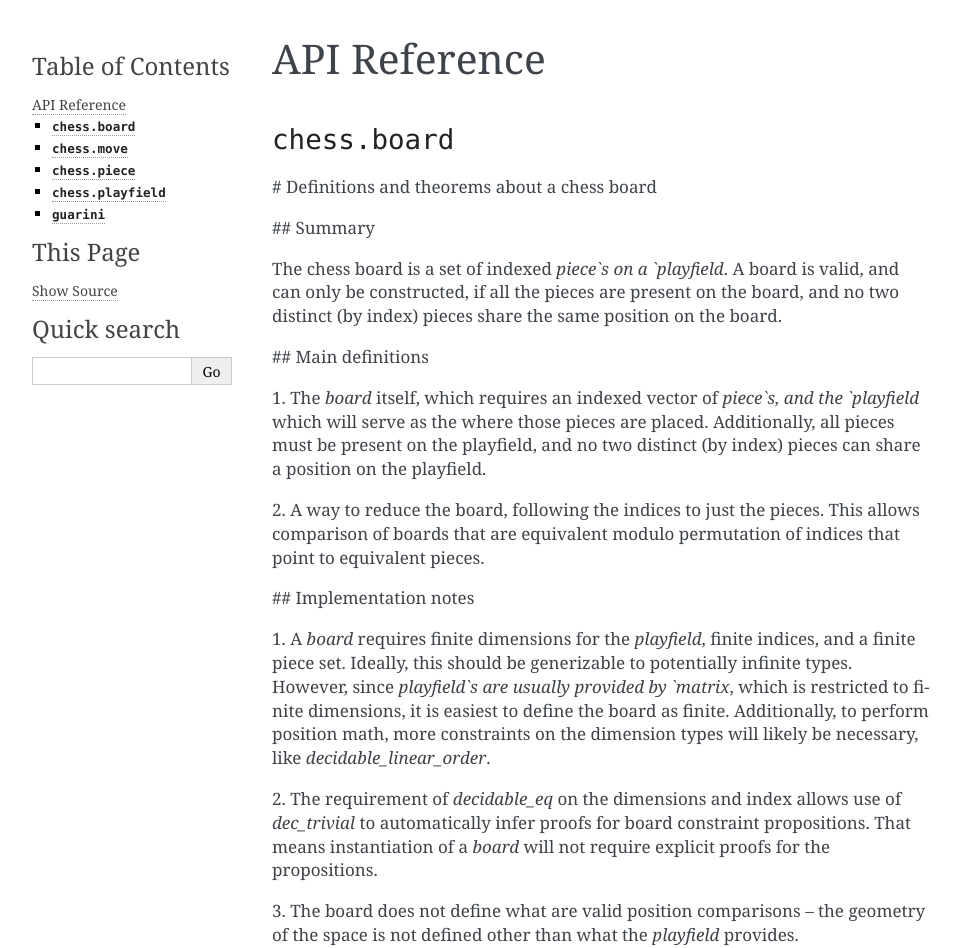
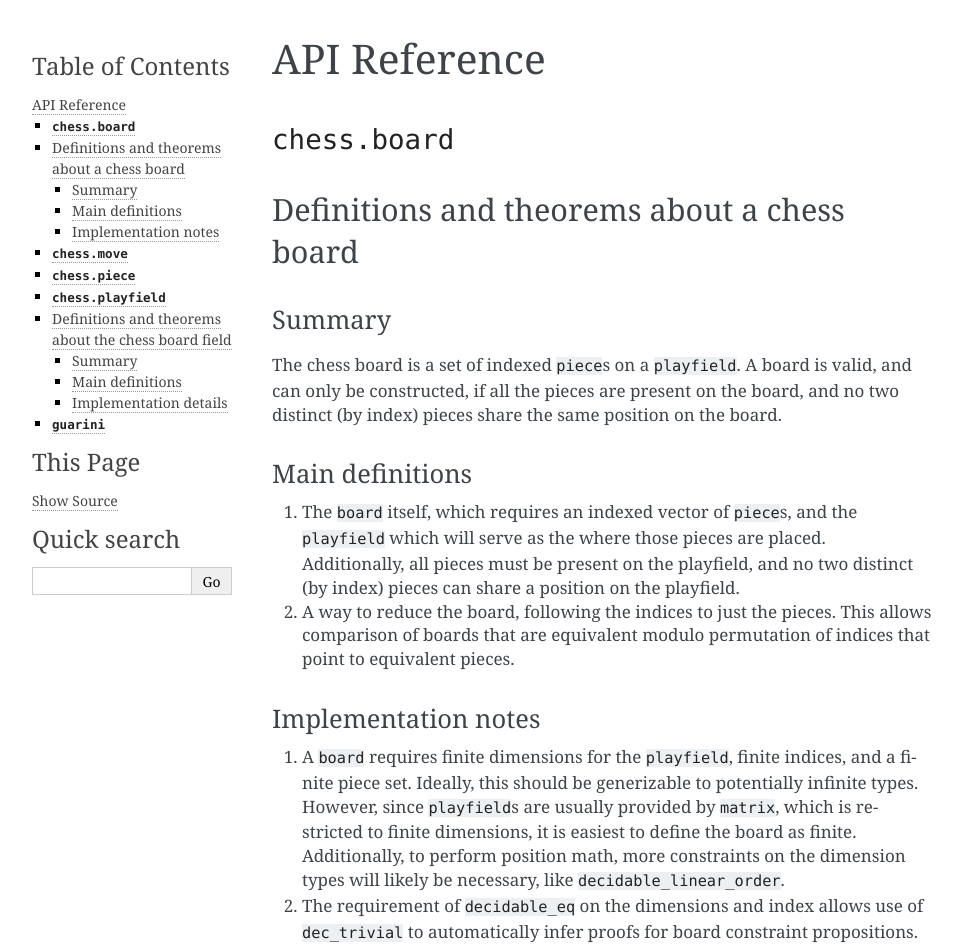
Before and after one commit to Julian/lean-across-the-board, a Sphinx documentation site: the page built from docs/api.rst, in a window 1280 px wide and 1400 px high. Shown: the top 948 px of the window, without its empty margins (148-1110 px from the left). Built offline with Sphinx 7.4.7, drawn with Linux system fonts in a browser that asks for light colours; some of the changed text lies outside the part shown.

Commit message:
Regenerate docs.

```diff
--- a/docs/api.rst
+++ b/docs/api.rst
@@ -3,74 +3,95 @@ API Reference
 =============
 
 ``chess.board``
----------------
+===============
 
-# Definitions and theorems about a chess board
+Definitions and theorems about a chess board
+============================================
 
-## Summary
+Summary
+-------
 
-The chess board is a set of indexed `piece`s on a `playfield`. A board is valid,
-and can only be constructed, if all the pieces are present on the board, and no two
-distinct (by index) pieces share the same position on the board.
+The chess board is a set of indexed ``piece``\ s on a ``playfield``. A
+board is valid, and can only be constructed, if all the pieces are
+present on the board, and no two distinct (by index) pieces share the
+same position on the board.
 
-## Main definitions
+Main definitions
+----------------
 
-1. The `board` itself, which requires an indexed vector of `piece`s,
-and the `playfield` which will serve as the where those pieces are placed.
-Additionally, all pieces must be present on the playfield, and no two distinct (by index)
-pieces can share a position on the playfield.
+1. The ``board`` itself, which requires an indexed vector of
+   ``piece``\ s, and the ``playfield`` which will serve as the where
+   those pieces are placed. Additionally, all pieces must be present on
+   the playfield, and no two distinct (by index) pieces can share a
+   position on the playfield.
 
-2. A way to reduce the board, following the indices to just the pieces. This allows
-comparison of boards that are equivalent modulo permutation of indices that point to
-equivalent pieces.
+2. A way to reduce the board, following the indices to just the pieces.
+   This allows comparison of boards that are equivalent modulo
+   permutation of indices that point to equivalent pieces.
 
-## Implementation notes
+Implementation notes
+--------------------
 
-1. A `board` requires finite dimensions for the `playfield`, finite indices, and a
-finite piece set. Ideally, this should be generizable to potentially infinite types.
-However, since `playfield`s are usually provided by `matrix`, which is restricted
-to finite dimensions, it is easiest to define the board as finite. Additionally,
-to perform position math, more constraints on the dimension types will likely be
-necessary, like `decidable_linear_order`.
+1. A ``board`` requires finite dimensions for the ``playfield``, finite
+   indices, and a finite piece set. Ideally, this should be generizable
+   to potentially infinite types. However, since ``playfield``\ s are
+   usually provided by ``matrix``, which is restricted to finite
+   dimensions, it is easiest to define the board as finite.
+   Additionally, to perform position math, more constraints on the
+   dimension types will likely be necessary, like
+   ``decidable_linear_order``.
 
-2. The requirement of `decidable_eq` on the dimensions and index allows use of
-`dec_trivial` to automatically infer proofs for board constraint propositions.
-That means instantiation of a `board` will not require explicit proofs for the propositions.
+2. The requirement of ``decidable_eq`` on the dimensions and index
+   allows use of ``dec_trivial`` to automatically infer proofs for board
+   constraint propositions. That means instantiation of a ``board`` will
+   not require explicit proofs for the propositions.
 
-3. The board does not define what are valid position comparisons -- the geometry of
-the space is not defined other than what the `playfield` provides.
+3. The board does not define what are valid position comparisons – the
+   geometry of the space is not defined other than what the
+   ``playfield`` provides.
 
-4. Currently, all pieces are constrained by the definition of a board to be present
-on the playfield. That means no capturing moves and no piece introduction moves are possible.
+4. Currently, all pieces are constrained by the definition of a board to
+   be present on the playfield. That means no capturing moves and no
+   piece introduction moves are possible.
+
 
 
 .. definition:: chess.board
 
-    A board is axiomatized as a set of indexable (ergo distinguishable) pieces
-    which are placed on distinct squares of a `playfield`.
+    A board is axiomatized as a set of indexable (ergo distinguishable)
+    pieces which are placed on distinct squares of a ``playfield``.
+
 
 .. definition:: chess.board.board_repr
 
-    A board's representation is just the concatentation of the representations
-    of the `pieces` and `contents` via `board_repr_pieces` and `board_repr_contents`,
-    respectively, with newlines inserted for clarity.
+    A board’s representation is just the concatentation of the
+    representations of the ``pieces`` and ``contents`` via
+    ``board_repr_pieces`` and ``board_repr_contents``, respectively, with
+    newlines inserted for clarity.
+
 
 .. definition:: chess.board.board_repr_contents
 
-    A board's `contents` can be represented by reducing the board according to
-    the indexed vector at `pieces`, and placing the pieces on the `playfield`.
-    We override the default `option K` representation by using `option_wrap`,
-    and supply an underscore to represent empty positions.
+    A board’s ``contents`` can be represented by reducing the board
+    according to the indexed vector at ``pieces``, and placing the pieces on
+    the ``playfield``. We override the default ``option K`` representation
+    by using ``option_wrap``, and supply an underscore to represent empty
+    positions.
+
 
 .. definition:: chess.board.board_repr_instance
 
 
 
+
 .. definition:: chess.board.board_repr_pieces
 
-    A board's `pieces` is a "vector", so `vec_repr` is used to represent it.
+    A board’s ``pieces`` is a “vector”, so ``vec_repr`` is used to represent
+    it.
+
 
 .. definition:: chess.board.has_equiv
+
 
 
 
@@ -78,36 +99,42 @@ on the playfield. That means no capturing moves and no piece introduction moves
 
 
 
+
 .. definition:: chess.board.height
 
     The height of the board.
+
 
 .. definition:: chess.board.reduce
 
     The state of the board, where pieces of the same type are equivalent
 
+
 .. definition:: chess.board.width
 
     The width of the board.
 
+
 .. definition:: chess.option_wrap
 
-    Construct an `option_wrapper` term from a provided `option K` and the `string`
-    that will override the `has_repr.repr` for `none`.
+    Construct an ``option_wrapper`` term from a provided ``option K`` and
+    the ``string`` that will override the ``has_repr.repr`` for ``none``.
+
 
 .. definition:: chess.option_wrapper
 
-    An auxiliary wrapper for `option K` that allows for overriding the `has_repr` instance
-    for `option`, and rather, output just the value in the `some` and a custom provided
-    `string` for `none`.
+    An auxiliary wrapper for ``option K`` that allows for overriding the
+    ``has_repr`` instance for ``option``, and rather, output just the value
+    in the ``some`` and a custom provided ``string`` for ``none``.
+
 
 .. definition:: chess.wrapped_option_repr
 
 
 
+
 ``chess.move``
---------------
-
+==============
 
 
 .. definition:: chess.move
@@ -117,43 +144,54 @@ on the playfield. That means no capturing moves and no piece introduction moves
 
     (Captures are not implemented yet.)
 
+
 .. definition:: chess.move.after_occupied_end
 
     End squares are occupied after a move.
+
 
 .. definition:: chess.move.after_unoccupied_start
 
     Start squares are unoccupied after a move.
 
+
 .. definition:: chess.move.before_after_same
 
     Other squares are unchanged after a move.
+
 
 .. definition:: chess.move.before_occupied_start
 
     Start squares are occupied before a move.
 
+
 .. definition:: chess.move.before_unoccupied_end
 
     End squares are unoccupied before a move.
+
 
 .. definition:: chess.move.no_superimpose
 
     Pieces do not become superimposed after a move.
 
+
 .. definition:: chess.move.perform_move
 
-    A valid `move` on a `board` retains a valid board state.
+    A valid ``move`` on a ``board`` retains a valid board state.
+
 
 .. definition:: chess.move.piece
 
     The piece that is being moved.
 
+
 .. definition:: chess.move.retains_pieces
 
     Pieces do not disappear after a move.
 
+
 .. definition:: chess.move.start_square_is_some
+
 
 
 
@@ -161,8 +199,9 @@ on the playfield. That means no capturing moves and no piece introduction moves
 
 
 
+
 ``chess.piece``
----------------
+===============
 
 Chess piece implementation.
 
@@ -172,7 +211,9 @@ Chess piece implementation.
 
 
 
+
 .. definition:: chess.black_king
+
 
 
 
@@ -180,7 +221,9 @@ Chess piece implementation.
 
 
 
+
 .. definition:: chess.black_pawn
+
 
 
 
@@ -188,7 +231,9 @@ Chess piece implementation.
 
 
 
+
 .. definition:: chess.black_rook
+
 
 
 
@@ -196,7 +241,9 @@ Chess piece implementation.
 
 
 
+
 .. definition:: chess.color.decidable_eq
+
 
 
 
@@ -204,7 +251,9 @@ Chess piece implementation.
 
 
 
+
 .. definition:: chess.colored_pieces.decidable_eq
+
 
 
 
@@ -212,7 +261,9 @@ Chess piece implementation.
 
 
 
+
 .. definition:: chess.piece_repr
+
 
 
 
@@ -220,7 +271,9 @@ Chess piece implementation.
 
 
 
+
 .. definition:: chess.pieces.decidable_eq
+
 
 
 
@@ -228,7 +281,9 @@ Chess piece implementation.
 
 
 
+
 .. definition:: chess.white_king
+
 
 
 
@@ -236,7 +291,9 @@ Chess piece implementation.
 
 
 
+
 .. definition:: chess.white_pawn
+
 
 
 
@@ -244,186 +301,222 @@ Chess piece implementation.
 
 
 
+
 .. definition:: chess.white_rook
 
 
 
+
 ``chess.playfield``
--------------------
+===================
 
-# Definitions and theorems about the chess board field
+Definitions and theorems about the chess board field
+====================================================
 
-## Summary
+Summary
+-------
 
 The field on which chess pieces are placed is a 2D plane, where each
 position corresponds to a piece index. This is because we think of
-defining pieces and moves, usually, by indicating which position
-they are at, and which position they are moved to.
+defining pieces and moves, usually, by indicating which position they
+are at, and which position they are moved to.
 
-## Main definitions
+Main definitions
+----------------
 
-1. The playfield itself (`playfield`)
-2. Conversion from a `matrix` of (possibly) occupied spaces to a `playfield`
-3. Moving a piece by switching the indices at two specified positions using `move_piece`
+1. The playfield itself (``playfield``)
+2. Conversion from a ``matrix`` of (possibly) occupied spaces to a
+   ``playfield``
+3. Moving a piece by switching the indices at two specified positions
+   using ``move_piece``
 
-## Implementation details
+Implementation details
+----------------------
 
-1. The `playfield` type itself has no requirements to be finite in any dimension,
-or that the indices used are finite. We represent the actual index wrapped by
-`option`, such that the empty square can be an `option.none`. The playfield definition
-wraps the two types used to define the dimensions of the board into a pair.
+1. The ``playfield`` type itself has no requirements to be finite in any
+   dimension, or that the indices used are finite. We represent the
+   actual index wrapped by ``option``, such that the empty square can be
+   an ``option.none``. The playfield definition wraps the two types used
+   to define the dimensions of the board into a pair.
 
-2. In the current implementation, the way to construct a `playfield` is to provide
-a matrix. This limits the `playfield` to a finite 2D plane. Another possible implementation
-is of a "sparse matrix", where for each index, we can look up where the piece is.
-This now allows for an infinite playfield, but still complicates using infinite pieces.
-For now, the closely-tied `matrix` definition makes `playfield` a light type wrapper
-on top of `matrix`, i.e. a function of two variables.
+2. In the current implementation, the way to construct a ``playfield``
+   is to provide a matrix. This limits the ``playfield`` to a finite 2D
+   plane. Another possible implementation is of a “sparse matrix”, where
+   for each index, we can look up where the piece is. This now allows
+   for an infinite playfield, but still complicates using infinite
+   pieces. For now, the closely-tied ``matrix`` definition makes
+   ``playfield`` a light type wrapper on top of ``matrix``, i.e. a
+   function of two variables.
 
-3. Currently, `move_piece` just swaps the (potentially absent) indices at two positions.
-This is done by using an `equiv.swap` as an updating function. For now, this means that
-moves that use `move_piece` are non-capturing. Additionally, no math or other requirements
-on the positions or their contents is required. This means that `move_piece` supports a
-move from a position to itself. A separate `move` is defined in `chess.move` that has
-more chess-like rule constraints.
+3. Currently, ``move_piece`` just swaps the (potentially absent) indices
+   at two positions. This is done by using an ``equiv.swap`` as an
+   updating function. For now, this means that moves that use
+   ``move_piece`` are non-capturing. Additionally, no math or other
+   requirements on the positions or their contents is required. This
+   means that ``move_piece`` supports a move from a position to itself.
+   A separate ``move`` is defined in ``chess.move`` that has more
+   chess-like rule constraints.
 
-4. Index presence on the board is not limited to have each index on at-most-one position.
-Preventing duplication of indices is not enforced by the `playfield` itself. However,
-any given position can hold at-most-one index on it. The actual chess-like rule constraints
-are in `chess.board`.
+4. Index presence on the board is not limited to have each index on
+   at-most-one position. Preventing duplication of indices is not
+   enforced by the ``playfield`` itself. However, any given position can
+   hold at-most-one index on it. The actual chess-like rule constraints
+   are in ``chess.board``.
 
 
 
 .. definition:: matrix_to_playfield
 
-    A conversion function to turn a bare `matrix` into a `playfield`.
-    A `matrix` requires the dimensions to be finite.
+    A conversion function to turn a bare ``matrix`` into a ``playfield``. A
+    ``matrix`` requires the dimensions to be finite.
 
     An example empty 3 × 3 playfield for 4 pieces could be generated by:
 
-    .. code-block:: lean
+    .. code:: lean
 
-        matrix_to_playfield ((
-          ![![none, none, none],
-            ![none, none, none],
-            ![none, none, none]] : matrix (fin 3) (fin 3) (option (fin 4))
-
+       matrix_to_playfield ((
+         ![![none, none, none],
+           ![none, none, none],
+           ![none, none, none]] : matrix (fin 3) (fin 3) (option (fin 4))
 
     where the positions are 0-indexed, with the origin in the top-left,
-    first dimension for the row, and second dimension for the column
-    (0,0) (0,1) (0,2)
-    (1,0) (1,1) (1,2)
-    (2,0) (2,1) (2,2)
+    first dimension for the row, and second dimension for the column (0,0)
+    (0,1) (0,2) (1,0) (1,1) (1,2) (2,0) (2,1) (2,2)
+
 
 .. definition:: playfield
 
-    A `playfield m n ι` represents a `matrix (m × n) option ι`, which is
-    a model for a `m × n` shaped game board where not every square is
+    A ``playfield m n ι`` represents a ``matrix (m × n) option ι``, which is
+    a model for a ``m × n`` shaped game board where not every square is
     occupied.
+
 
 .. definition:: playfield.has_mem
 
-    A piece, identified by an index, is on the board, if there is any position
-    such that the index at that position is the one we're inquiring about.
-    Providing a `has_mem` instance allows using `ix ∈ pf` for `ix : ι, pf : playfield m n ι`.
-    This definition does not preclude duplicated indices on the playfield.
-    See "Implementation details".
+    A piece, identified by an index, is on the board, if there is any
+    position such that the index at that position is the one we’re inquiring
+    about. Providing a ``has_mem`` instance allows using ``ix ∈ pf`` for
+    ``ix : ι, pf : playfield m n ι``. This definition does not preclude
+    duplicated indices on the playfield. See “Implementation details”.
+
 
 .. definition:: playfield.inhabited
 
-    A `playfield` is by default `inhabited` by empty squares everywhere.
+    A ``playfield`` is by default ``inhabited`` by empty squares everywhere.
+
 
 .. definition:: playfield.matrix_repr
 
-    For a `matrix` `ι^(m' × n')` where the `ι` has a `has_repr` instance itself,
-    we can provide a `has_repr` for the matrix, using `vec_repr` for each of the rows of the matrix.
-    This definition is used for displaying the playfield, when it is defined
-    via a `matrix`, likely through notation.
+    For a ``matrix`` ``ι^(m' × n')`` where the ``ι`` has a ``has_repr``
+    instance itself, we can provide a ``has_repr`` for the matrix, using
+    ``vec_repr`` for each of the rows of the matrix. This definition is used
+    for displaying the playfield, when it is defined via a ``matrix``,
+    likely through notation.
 
     TODO: redefine using a fold + intercalate
+
 
 .. definition:: playfield.matrix_repr_instance
 
 
 
+
 .. definition:: playfield.move_piece
 
-    Move an (optional) index from `start_square` to `end_square` on a `playfield`,
-    swapping the indices at those squares.
+    Move an (optional) index from ``start_square`` to ``end_square`` on a
+    ``playfield``, swapping the indices at those squares.
 
     Does not assume anything about occupancy.
 
+
 .. definition:: playfield.move_piece_def
 
-    Equivalent to to `move_piece`, but useful for `rewrite`\ ing.
+    Equivalent to to ``move_piece``, but useful for ``rewrite`` ing.
+
 
 .. definition:: playfield.move_piece_diff
 
-    Moving an (optional) index retains whatever (optional) indices were at other squares.
+    Moving an (optional) index retains whatever (optional) indices were at
+    other squares.
+
 
 .. definition:: playfield.move_piece_end
 
-    Moving an (optional) index that was at `end_square` places it at `start_square`
+    Moving an (optional) index that was at ``end_square`` places it at
+    ``start_square``
+
 
 .. definition:: playfield.move_piece_start
 
-    Moving an (optional) index that was at `start_square` places it at `end_square`
+    Moving an (optional) index that was at ``start_square`` places it at
+    ``end_square``
+
 
 .. definition:: playfield.playfield_repr_instance
 
 
 
+
 .. definition:: playfield.vec_repr
 
-    For a "vector" `ι^n'` represented by the type `Π n' : ℕ, fin n' → ι`, where
-    the `ι` has a `has_repr` instance itself, we can provide a `has_repr` for the "vector".
-    This definition is used for displaying rows of the playfield, when it is defined
-    via a `matrix`, likely through notation.
+    For a “vector” ``ι^n'`` represented by the type
+    ``Π n' : ℕ, fin n' → ι``, where the ``ι`` has a ``has_repr`` instance
+    itself, we can provide a ``has_repr`` for the “vector”. This definition
+    is used for displaying rows of the playfield, when it is defined via a
+    ``matrix``, likely through notation.
 
     TODO: redefine using a fold + intercalate
+
 
 .. definition:: playfield.vec_repr_instance
 
 
 
+
 ``guarini``
------------
+===========
 
-"Proof" of Guarini's Problem: swapping some knights.
+“Proof” of Guarini’s Problem: swapping some knights.
 
 Given a board like:
 
-    ♞ _ ♞
-    _ _ _
-    ♘ _ ♘
+::
 
-Guarini's problem asks for a sequence of moves that swaps the knights,
-producing::
+   ♞ _ ♞
+   _ _ _
+   ♘ _ ♘
 
-    ♘ _ ♘
-    _ _ _
-    ♞ _ ♞
+Guarini’s problem asks for a sequence of moves that swaps the knights,
+producing:
 
-Solution::
+::
 
-    ♞ _ ♞     ♞ _ ♞     ♞ _ _     ♞ _ ♘     _ _ ♘
-    _ _ _  →  ♘ _ _  →  ♘ _ _  →  _ _ _  →  _ _ ♞
-    ♘ _ ♘     ♘ _ _     ♘ ♞ _     ♘ ♞ _     ♘ ♞ _
+   ♘ _ ♘
+   _ _ _
+   ♞ _ ♞
+
+Solution:
+
+::
+
+   ♞ _ ♞     ♞ _ ♞     ♞ _ _     ♞ _ ♘     _ _ ♘
+   _ _ _  →  ♘ _ _  →  ♘ _ _  →  _ _ _  →  _ _ ♞
+   ♘ _ ♘     ♘ _ _     ♘ ♞ _     ♘ ♞ _     ♘ ♞ _
 
 
-              _ ♘ ♘     _ _ ♘     _ _ ♘     _ _ ♘
-           →  _ _ ♞  →  _ _ ♞  →  ♘ _ ♞  →  ♘ _ _
-              _ ♞ _     _ ♞ ♘     _ ♞ _     ♞ ♞ _
+             _ ♘ ♘     _ _ ♘     _ _ ♘     _ _ ♘
+          →  _ _ ♞  →  _ _ ♞  →  ♘ _ ♞  →  ♘ _ _
+             _ ♞ _     _ ♞ ♘     _ ♞ _     ♞ ♞ _
 
 
-              _ ♞ ♘     ♞ ♞ ♘     _ ♞ ♘     _ ♞ _
-           →  ♘ _ _  →  ♘ _ _  →  ♘ _ ♞  →  ♘ _ ♞
-              _ ♞ _     _ _ _     _ _ _     _ ♘ _
+             _ ♞ ♘     ♞ ♞ ♘     _ ♞ ♘     _ ♞ _
+          →  ♘ _ _  →  ♘ _ _  →  ♘ _ ♞  →  ♘ _ ♞
+             _ ♞ _     _ _ _     _ _ _     _ ♘ _
 
 
-              ♘ ♞ _     ♘ ♞ ♘     ♘ ♞ ♘     ♘ _ ♘
-           →  ♘ _ ♞  →  _ _ ♞  →  _ _ _  →  _ _ _
-              _ _ _     _ _ _     ♞ _ _     ♞ _ ♞
+             ♘ ♞ _     ♘ ♞ ♘     ♘ ♞ ♘     ♘ _ ♘
+          →  ♘ _ ♞  →  _ _ ♞  →  _ _ _  →  _ _ _
+             _ _ _     _ _ _     ♞ _ _     ♞ _ ♞
 
 
 
@@ -431,7 +524,9 @@ Solution::
 
 
 
+
 .. definition:: first_move
+
 
 
 
@@ -439,7 +534,9 @@ Solution::
 
 
 
+
 .. definition:: guarini_seq
+
 
 
 
@@ -447,7 +544,9 @@ Solution::
 
 
 
+
 .. definition:: starting_position
+
 
 
 
@@ -455,4 +554,5 @@ Solution::
 
 
 
+
 .. definition:: vector.scanr
--- a/docs/conf.py
+++ b/docs/conf.py
@@ -72,6 +72,7 @@ autodoc_default_options = {
 
 # -- Options for autosectionlabel extension ----------------------------------
 
+autosectionlabel_maxdepth = 2
 autosectionlabel_prefix_document = True
 
 # -- Options for the linkcheck builder ------------------------------------
```
